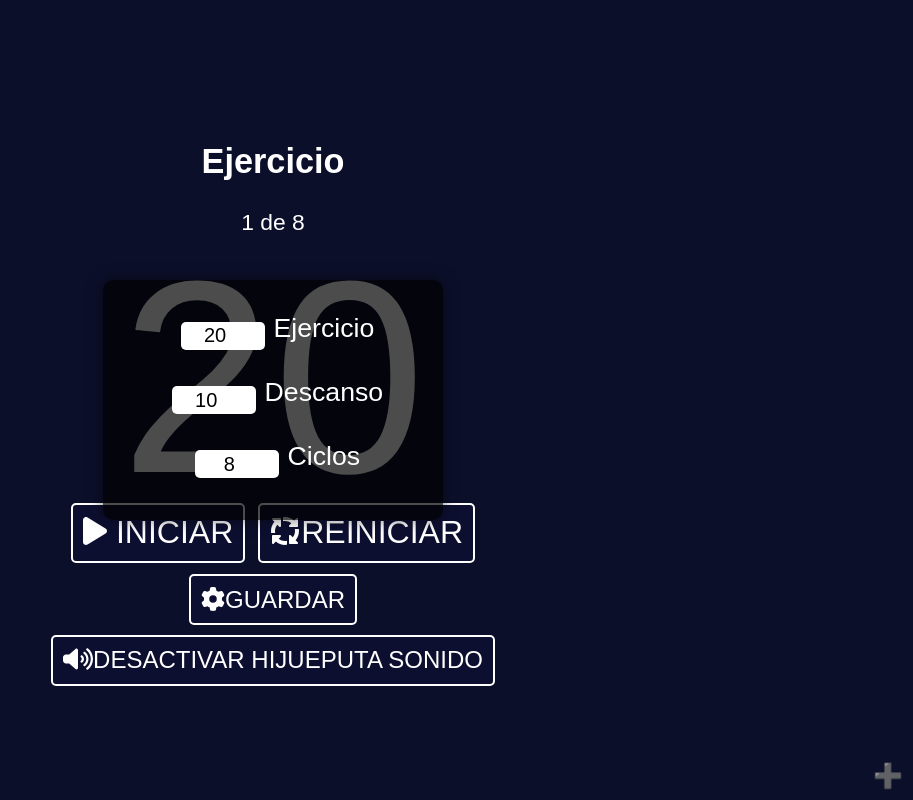
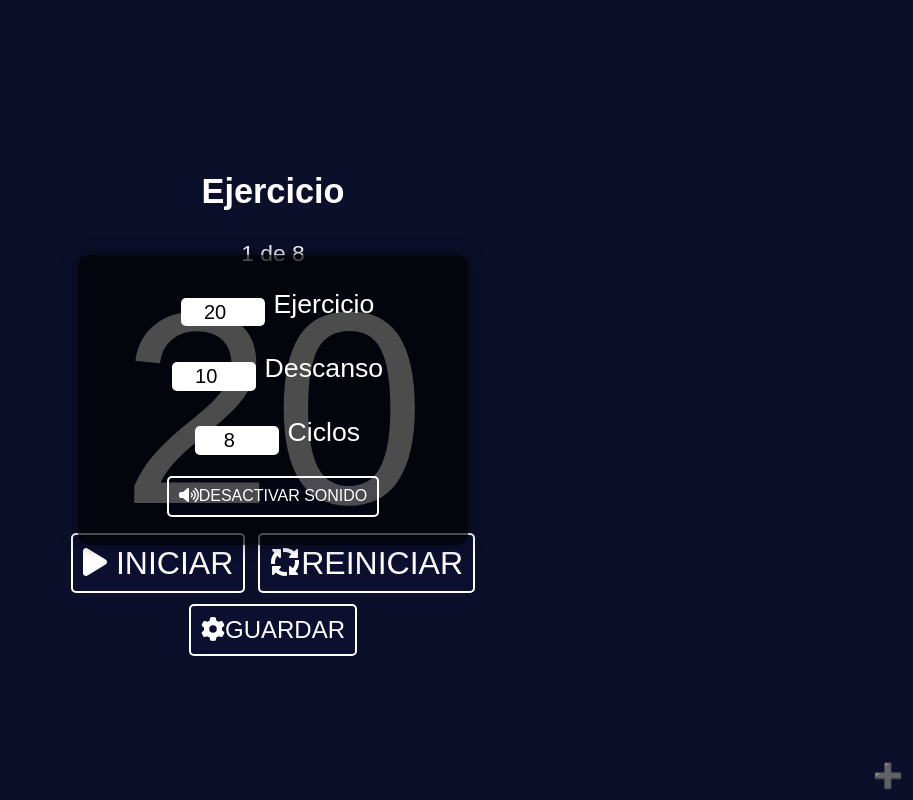
Before and after one commit to aljerr3/tabataclock, a React (Create React App) app: page / in a window 1280 px wide. Shown: the whole page, without its empty margins (367-1280 px from the left). Built offline with nearby package versions, Linux system fonts and the light colour scheme; a web font is replaced by a local one.

Commit message:
fix colors a css

```diff
--- a/src/App.css
+++ b/src/App.css
@@ -90,7 +90,7 @@
   border-radius: 5px;
   color: #fff;
   cursor: pointer;
-  font-size: 1.5rem;
+  font-size: 1rem;
   padding: 0.6rem;
   transition: background-color 0.25s;
   display: inline-block;
@@ -160,8 +160,8 @@ body, html {
   position: absolute;
   top: 50%;
   left: 50%;
-  width: 300px;
-  height: 200px;
+  width: 350px;
+  height: 250px;
   transform: translate(-50%, -50%);
   z-index: 3;
   background-color: rgba(0, 0, 0, 0.7);
@@ -226,3 +226,11 @@ label {
   font-size: calc(100vh/60);
   text-align: center;
 }
+
+.seo{
+  background-color: white;
+  color: black;
+  text-align: center;
+  padding: 2rem;
+  justify-content: center;
+}
--- a/src/App.js
+++ b/src/App.js
@@ -1,12 +1,14 @@
 import './App.css';
 import Tabata from './Tabata';
 import Referidos from './Referidos';
+import Seo from './Seo';
 
 function App() {
   return (
     <div >
       <Tabata />
       <Referidos/>
+      <Seo/>
     </div>
   );
 }
--- /dev/null
+++ b/src/Seo.jsx
@@ -0,0 +1,38 @@
+import React from "react";
+
+function Seo() {
+  return (
+    <div>
+      <div className="seo">
+      El entrenamiento Tabata es una forma
+      de entrenamiento interválico de alta intensidad (HIIT) que consiste en 8
+      rondas de ejercicios. Cada ronda tiene una duración de 4 minutos, dividida
+      en 20 segundos de ejercicio intenso seguido de 10 segundos de descanso.
+      Este método, diseñado por el Dr. Izumi Tabata, ha demostrado ser
+      extremadamente efectivo para mejorar tanto la capacidad aeróbica como
+      anaeróbica, además de ayudar en la quema de grasa en un corto período de
+      tiempo. Con nuestro reloj Tabata online, te ofrecemos una herramienta
+      intuitiva y fácil de usar, diseñada especialmente para guiarte a través de
+      cada sesión de entrenamiento.
+
+    </div>
+
+    <div className="seo">
+    Ya sea que estés en casa, en el gimnasio o
+      al aire libre, nuestro reloj se adaptará a tus necesidades, asegurando que
+      saques el máximo provecho de cada sesión. Características principales:
+      Interfaz amigable: Nuestro diseño es claro y fácil de seguir, incluso en
+      medio de los ejercicios más intensos. Personalización: Ajusta los tiempos
+      según tus necesidades o sigue el formato clásico de Tabata. Alarmas y
+      sonidos: Recibe alertas audibles para saber cuándo comenzar y cuándo
+      descansar. No esperes más y comienza a experimentar los beneficios del
+      entrenamiento Tabata con la ayuda de [nombre de tu sitio web]. Recuerda,
+      la constancia es la clave para obtener resultados. ¡Comienza tu
+      transformación hoy!
+    </div>
+
+    </div>
+  );
+}
+
+export default Seo;
--- a/src/Tabata.jsx
+++ b/src/Tabata.jsx
@@ -18,7 +18,7 @@ function TabataTimer() {
   const [workTime, setWorkTime] = useState(20);
   const [restTime, setRestTime] = useState(10);
   const [totalCycles, setTotalCycles] = useState(8);
-  const [soundEnabled, setSoundEnabled] = useState(true); // Nuevo estado para el sonido
+  const [soundEnabled, setSoundEnabled] = useState(true);
 
   const ding = new Audio(dingSound);
   const start = new Audio(startSound);
@@ -122,7 +122,6 @@ function TabataTimer() {
         cycle={currentCycle}
         totalCycles={totalCycles}
       />
-
       <Controls
         isActive={isActive}
         start={startTimer}
@@ -146,12 +145,10 @@ function TabataTimer() {
           setRestTime={setTempRestTime}
           totalCycles={tempTotalCycles}
           setTotalCycles={setTempTotalCycles}
+          soundEnabled={soundEnabled}
+          setSoundEnabled={setSoundEnabled}
         />
       )}
-      <button className="soundBtn" onClick={() => setSoundEnabled(!soundEnabled)}>
-        <FontAwesomeIcon icon={soundEnabled ? faVolumeUp : faVolumeMute} />
-        {soundEnabled ? "Desactivar hijueputa Sonido" : "Activar hijueputa Sonido"}
-      </button>
       <FullScreenToggle />
     </ProgressBar>
   );
@@ -191,7 +188,7 @@ function Controls({ isActive, start, pause, reset }) {
   );
 }
 
-function ConfigPanel({ workTime, setWorkTime, restTime, setRestTime, totalCycles, setTotalCycles }) {
+function ConfigPanel({ workTime, setWorkTime, restTime, setRestTime, totalCycles, setTotalCycles, soundEnabled, setSoundEnabled }) {
   return (
     <div className="config-container">
       <label className="lbl">
@@ -221,6 +218,10 @@ function ConfigPanel({ workTime, setWorkTime, restTime, setRestTime, totalCycles
           onBlur={(e) => setTotalCycles(Number(e.target.value))}
         />
       </label>
+      <button className="soundBtn" onClick={() => setSoundEnabled(!soundEnabled)}>
+        <FontAwesomeIcon icon={soundEnabled ? faVolumeUp : faVolumeMute} />
+        {soundEnabled ? "Desactivar Sonido" : "Activar Sonido"}
+      </button>
     </div>
   );
 }
```
